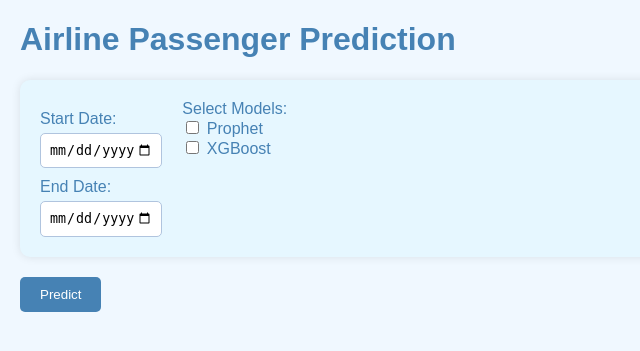
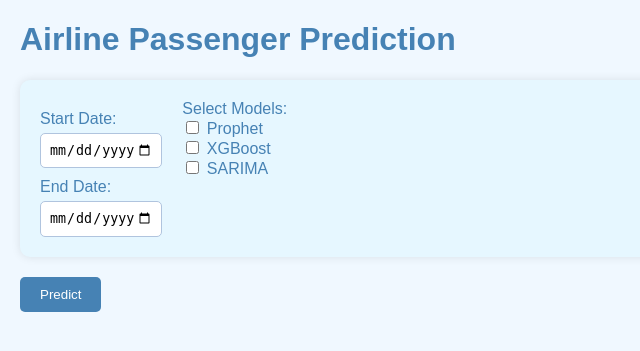
Before and after one commit to hallaai/prediction-fusion-airtraffic, a Flask app: page / in a window 1280 px wide. Shown: the top 351 px of the page, without its empty margins (0-640 px from the left). Run offline with Flask 3, Linux system fonts and the light colour scheme.

Commit message:
Update index.html

```diff
--- a/templates/index.html
+++ b/templates/index.html
@@ -113,7 +113,11 @@
                 <input type="checkbox" id="prophet" name="prophet" {% if prophet_selected %}checked{% endif %}>
                 <label for="prophet">Prophet</label><br>
                 <input type="checkbox" id="xgb" name="xgb" {% if xgb_selected %}checked{% endif %}>
-                <label for="xgb">XGBoost</label><br><br>
+                <label for="xgb">XGBoost</label><br>
+                <input type="checkbox" id="sarima" name="sarima" {% if sarima_selected %}checked{% endif %}>
+                <label for="sarima">SARIMA</label><br>
+                <!--input type="checkbox" id="ets" name="ets" {% if ets_selected %}checked{% endif %}-->
+                <!--label for="ets">ETS</label><br><br-->
             </div>
         </div>
 
```
